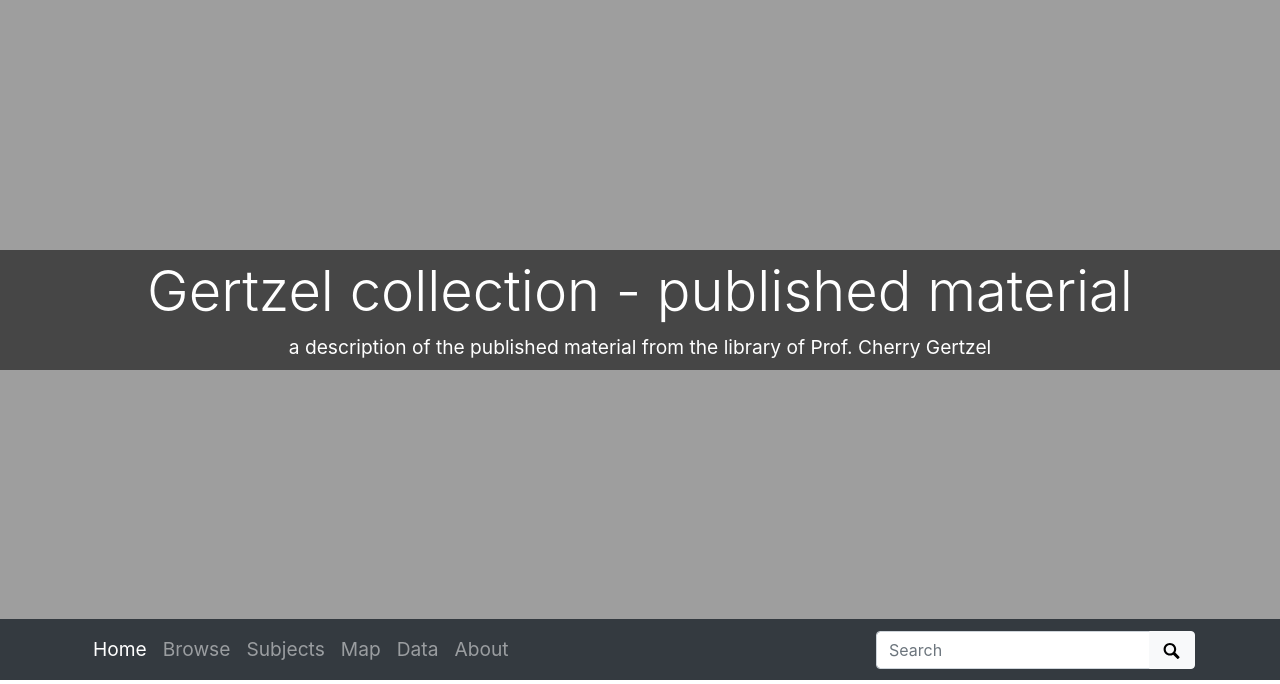
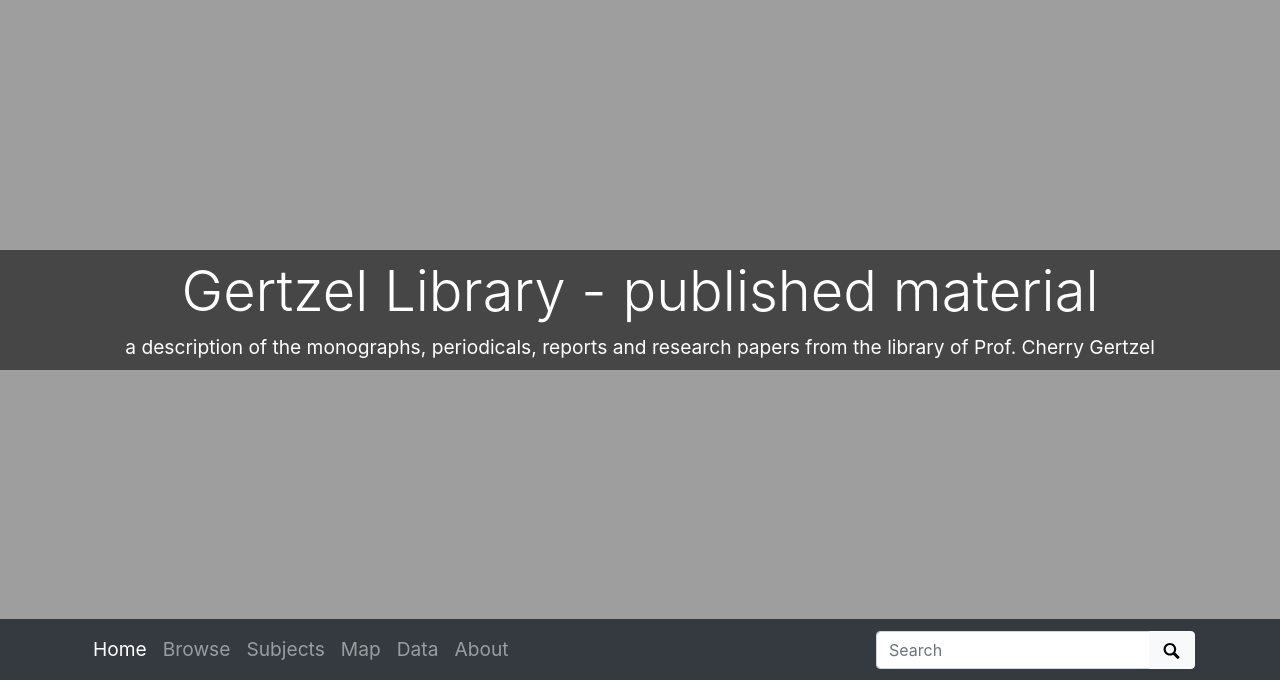
Before and after one commit to Infoliterati/Gertzel_collection, a Jekyll site: the page built from index.md, in a window 1280 px wide and 1400 px high. Shown: the top 684 px of the window. Built offline with Jekyll 4.4.1, drawn with Linux system fonts in a browser that asks for light colours; some of the changed text lies outside the part shown; grey boxes are pictures that could not be loaded.

Commit message:
Update _config.yml

```diff
--- a/_config.yml
+++ b/_config.yml
@@ -18,12 +18,12 @@ source-code: https://infoliterati.github.io/Gertzel_collection/
 # SITE SETTINGS
 #
 # title of site appears in banner
-title: Gertzel collection - published material
+title: Gertzel Library - published material
 # tagline, a short phrase that will appear throughout the site in the top banner
-tagline: a description of the published material from the library of Prof. Cherry Gertzel
+tagline: a description of the monographs, periodicals, reports and research papers from the library of Prof. Cherry Gertzel
 # description appears in meta tags and other locations
 # this description might appear in search result lists, keep around 160 characters max
-description: "This collection provides a broad overview of the published material in the Gertzel Library."
+description: "This collection provides a broad overview of the published material in the Gertzel Library collection."
 # creator of the digital collection, to appear in meta tags; we typically use our GitHub usernames but feel free to just use your name
 author: infoliterati
 
```
